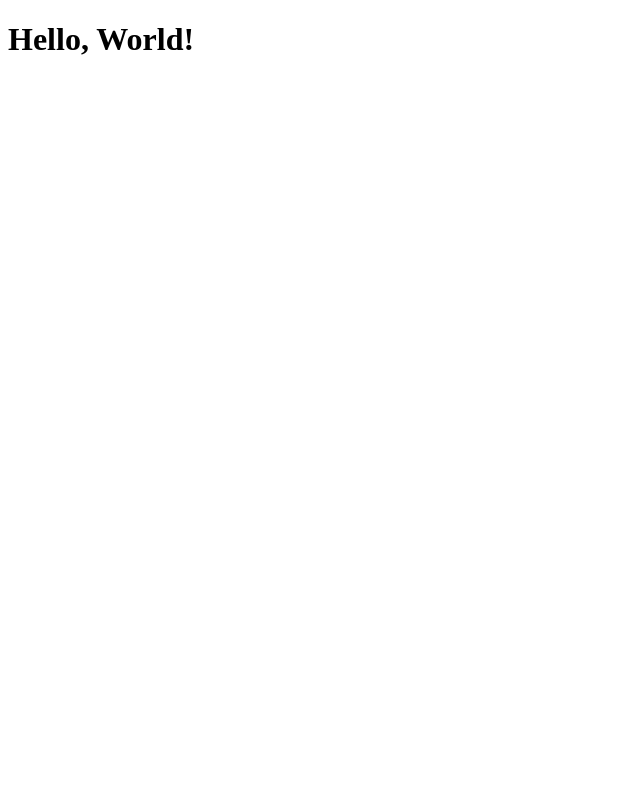
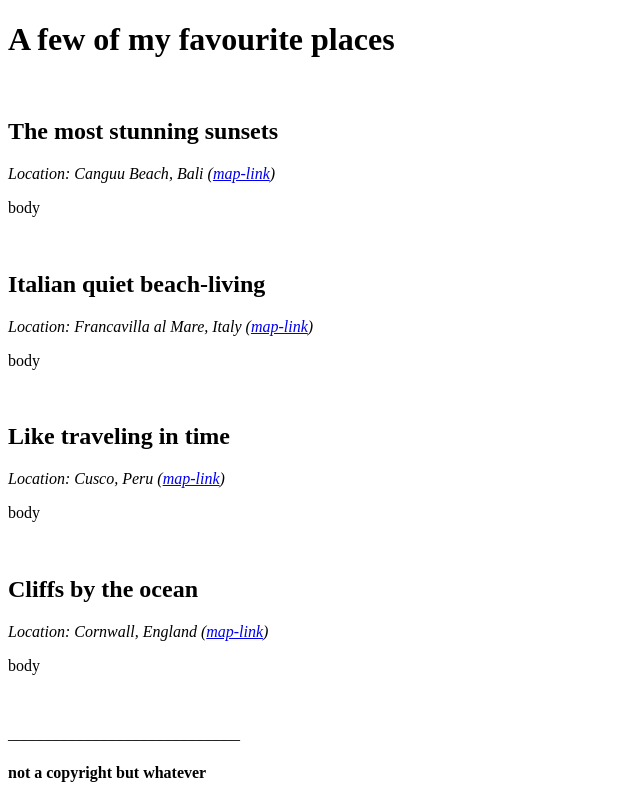
Before and after one commit to alessiasHUB/react-my-favourite-places, a React (Create React App) app: page / in a window 1280 px wide. Shown: the whole page, without its empty margins (0-640 px from the left). Built offline with nearby package versions, Linux system fonts and the light colour scheme; the HTML template or start-up script is replaced by a standard one.

Commit message:
first build

```diff
--- a/src/App.tsx
+++ b/src/App.tsx
@@ -1,7 +1,15 @@
-import { greet } from "./utils/greet";
+import MainContent from "./components/MainContent";
+import PageHeader from "./components/PageHeader";
+import PageFooter from "./components/PageFooter";
 
 function App(): JSX.Element {
-  return <h1>{greet("World")}</h1>;
+  return (
+    <>
+      <PageHeader />
+      <MainContent />
+      <PageFooter />
+    </>
+  );
 }
 
 export default App;
--- /dev/null
+++ b/src/components/MainContent.tsx
@@ -0,0 +1,38 @@
+import PlaceLayout from "./PlaceLayout";
+
+function MainContent(): JSX.Element {
+  return (
+    <main>
+      <PlaceLayout
+        imageURL={""}
+        title={"The most stunning sunsets"}
+        location={{place:"Canguu Beach", country:"Bali"}}
+        link={"#"}
+        body={"body"}
+      />
+      <PlaceLayout
+        imageURL={""}
+        title={"Italian quiet beach-living"}
+        location={{place:"Francavilla al Mare", country:"Italy"}}
+        link={"#"}
+        body={"body"}
+      />
+      <PlaceLayout
+        imageURL={""}
+        title={"Like traveling in time"}
+        location={{place:"Cusco", country:"Peru"}}
+        link={"#"}
+        body={"body"}
+      />
+      <PlaceLayout
+        imageURL={""}
+        title={"Cliffs by the ocean"}
+        location={{place:"Cornwall", country:"England"}}
+        link={"#"}
+        body={"body"}
+      />
+      </main>
+  );
+}
+
+export default MainContent;
--- /dev/null
+++ b/src/components/PageFooter.tsx
@@ -0,0 +1,11 @@
+function PageFooter(): JSX.Element {
+    return (
+      <footer>
+        <br/>
+        <p>_____________________________</p>
+        <h4>not a copyright but whatever</h4>
+      </footer>
+    );
+  }
+
+  export default PageFooter;
--- /dev/null
+++ b/src/components/PageHeader.tsx
@@ -0,0 +1,9 @@
+function PageHeader(): JSX.Element {
+    return (
+      <header>
+       <h1>A few of my favourite places</h1>
+      </header>
+    );
+  }
+
+  export default PageHeader;
--- /dev/null
+++ b/src/components/PlaceLayout.tsx
@@ -0,0 +1,26 @@
+interface PlaceLayoutProps {
+    title: string;
+    location: {place:string; country:string};
+    link: string;
+    imageURL: string;
+    body: string;
+  }
+
+  function PlaceLayout(props: PlaceLayoutProps): JSX.Element {
+    const imgHeight = 100
+    return (
+      <section>
+        <p>
+            <img src={props.imageURL} height={imgHeight} alt=""/>
+        </p>
+        <h2>{props.title}</h2>
+        <p>
+          <i>Location: {props.location.place}, {props.location.country} </i>
+          <i>(<a href={props.link}>map-link</a>)</i>
+        </p>
+        <p>{props.body}</p>
+      </section>
+    );
+  }
+
+  export default PlaceLayout;
```
